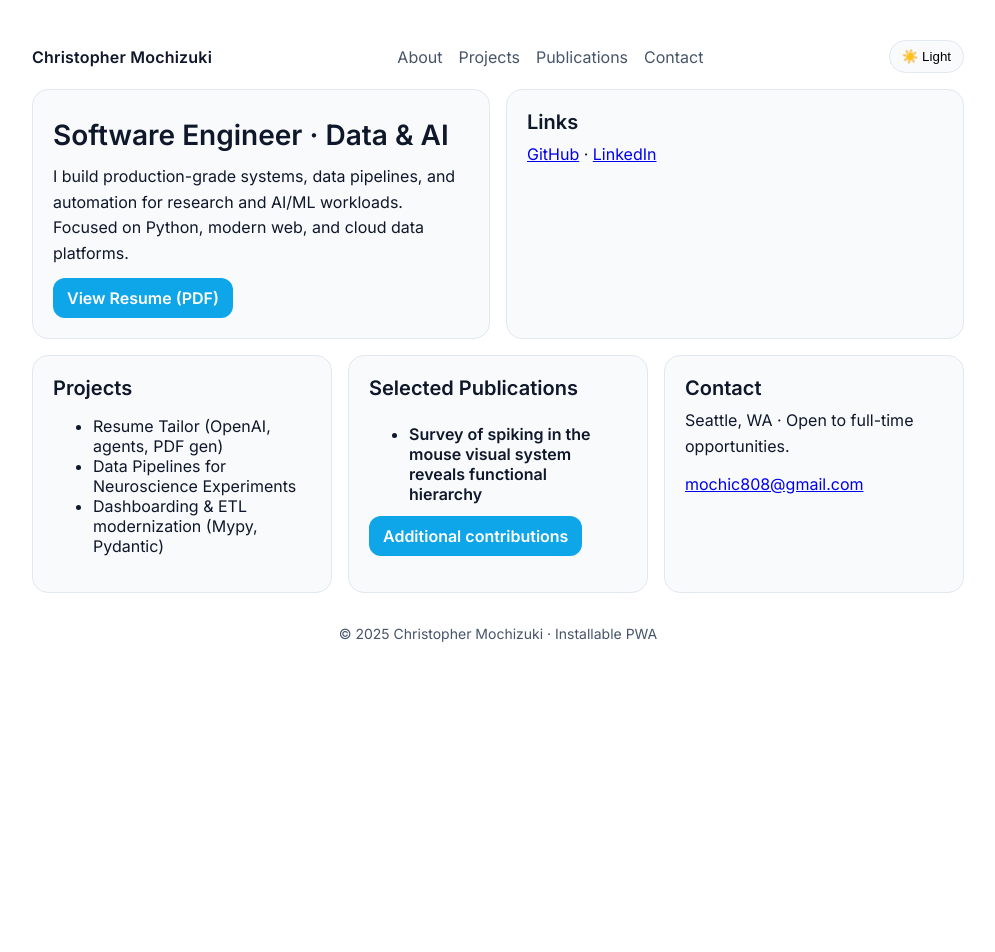
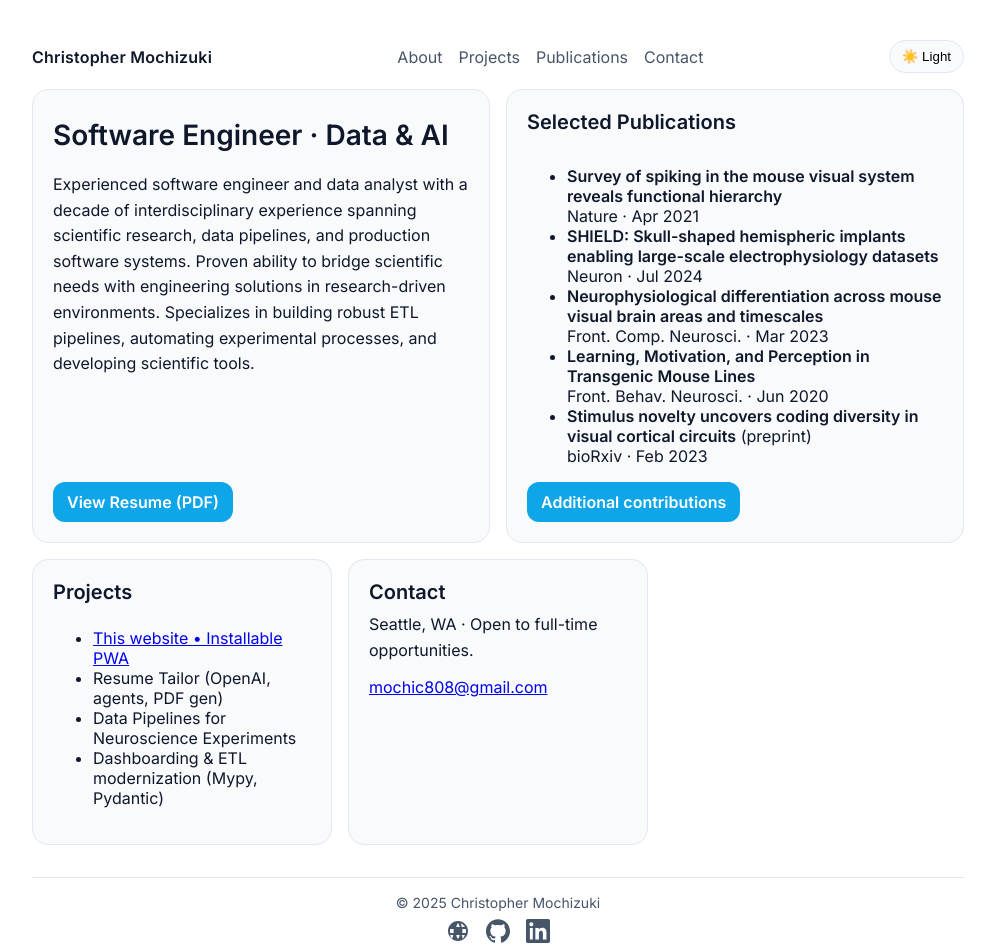
Before and after one commit to mochic/mochic.github.io, a React (Vite) app: page / in a window 1280 px wide. Shown: the top 952 px of the page, without its empty margins (142-1137 px from the left). Before the commit the page ends 800 px from the top, so only its background shows below. Built offline with nearby package versions, Linux system fonts and the light colour scheme.

Commit message:
updated app layout

```diff
--- a/src/App.tsx
+++ b/src/App.tsx
@@ -40,6 +40,37 @@ export default function App() {
       <main className="grid">
         {/* HERO / ABOUT */}
         <section id="about" className="card span-6">
+          <div className="card-header">
+            <h1>Software Engineer · Data & AI</h1>
+          </div>
+          <div
+            className="card-body scrollable"
+            role="region"
+            aria-label="About"
+            tabIndex={0}
+          >
+            <p>
+              Experienced software engineer and data analyst with a decade of
+              interdisciplinary experience spanning scientific research, data
+              pipelines, and production software systems. Proven ability to
+              bridge scientific needs with engineering solutions in
+              research-driven environments. Specializes in building robust ETL
+              pipelines, automating experimental processes, and developing
+              scientific tools.
+            </p>
+          </div>
+          <div className="card-actions">
+            <a
+              className="button"
+              href="/Christopher_Mochizuki_Resume.pdf"
+              target="_blank"
+              rel="noreferrer"
+            >
+              View Resume (PDF)
+            </a>
+          </div>
+        </section>
+        {/* <section id="about" className="card span-6">
           <h1>Software Engineer · Data & AI</h1>
           <p>
             I build production-grade systems, data pipelines, and automation for
@@ -54,34 +85,94 @@ export default function App() {
           >
             View Resume (PDF)
           </a>
-        </section>
+        </section> */}
 
         {/* QUICK LINKS */}
         <section className="card span-6">
-          <h2>Links</h2>
-          <p>
+          <div className="card-header">
+            <h2>Selected Publications</h2>
+          </div>
+          <div
+            className="card-body scrollable"
+            role="region"
+            aria-label="Selected publications"
+            tabIndex={0}
+          >
+            <ul className="pubs">
+              <li className="pub-item">
+                <strong>
+                  Survey of spiking in the mouse visual system reveals
+                  functional hierarchy
+                </strong>
+                <br />
+                <span className="pub-venue">Nature</span> ·{" "}
+                <span className="pub-date">Apr 2021</span>
+              </li>
+              <li className="pub-item">
+                <strong>
+                  SHIELD: Skull-shaped hemispheric implants enabling large-scale
+                  electrophysiology datasets
+                </strong>
+                <br />
+                <span className="pub-venue">Neuron</span> ·{" "}
+                <span className="pub-date">Jul 2024</span>
+              </li>
+              <li className="pub-item">
+                <strong>
+                  Neurophysiological differentiation across mouse visual brain
+                  areas and timescales
+                </strong>
+                <br />
+                <span className="pub-venue">Front. Comp. Neurosci.</span> ·{" "}
+                <span className="pub-date">Mar 2023</span>
+              </li>
+              <li className="pub-item">
+                <strong>
+                  Learning, Motivation, and Perception in Transgenic Mouse Lines
+                </strong>
+                <br />
+                <span className="pub-venue">
+                  Front. Behav. Neurosci.
+                </span> · <span className="pub-date">Jun 2020</span>
+              </li>
+              <li className="pub-item">
+                <strong>
+                  Stimulus novelty uncovers coding diversity in visual cortical
+                  circuits
+                </strong>{" "}
+                (preprint)
+                <br />
+                <span className="pub-venue">bioRxiv</span> ·{" "}
+                <span className="pub-date">Feb 2023</span>
+              </li>
+            </ul>
+          </div>
+
+          <div className="card-actions">
             <a
-              href="https://github.com/mochic"
+              className="button"
+              href="https://www.researchgate.net/scientific-contributions/Chris-Mochizuki-2147168242"
               target="_blank"
               rel="noreferrer"
             >
-              GitHub
-            </a>{" "}
-            ·{" "}
-            <a
-              href="https://www.linkedin.com/in/christopher-mochizuki-9691267b/"
-              target="_blank"
-              rel="noreferrer"
-            >
-              LinkedIn
+              Additional contributions
             </a>
-          </p>
+          </div>
         </section>
 
         {/* PROJECTS */}
         <section id="projects" className="card span-4">
           <h2>Projects</h2>
           <ul>
+            <li>
+              <a
+                href="https://https://mochic.github.io/"
+                target="_blank"
+                rel="noreferrer"
+              >
+                This website • Installable PWA
+              </a>
+            </li>
             <li>Resume Tailor (OpenAI, agents, PDF gen)</li>
             <li>Data Pipelines for Neuroscience Experiments</li>
             <li>Dashboarding & ETL modernization (Mypy, Pydantic)</li>
@@ -90,7 +181,7 @@ export default function App() {
 
         {/* PUBLICATIONS */}
         {/* PUBLICATIONS (scrollable list, static button) */}
-        <section id="publications" className="card span-4 pubs-card">
+        {/* <section id="publications" className="card span-4 pubs-card">
           <h2>Selected Publications</h2>
 
           <div
@@ -159,7 +250,7 @@ export default function App() {
               Additional contributions
             </a>
           </div>
-        </section>
+        </section> */}
 
         {/* CONTACT */}
         <section id="contact" className="card span-4">
@@ -172,7 +263,92 @@ export default function App() {
       </main>
 
       <footer className="footer">
-        © {new Date().getFullYear()} Christopher Mochizuki · Installable PWA
+        <span>© {new Date().getFullYear()} Christopher Mochizuki</span>
+        <div className="social-icons">
+          <a
+            href="https://https://mochic.github.io/"
+            target="_blank"
+            rel="noreferrer"
+            aria-label="Website"
+          >
+            <svg
+              xmlns="http://www.w3.org/2000/svg"
+              width="20"
+              height="20"
+              fill="currentColor"
+              viewBox="0 0 24 24"
+            >
+              <path
+                d="M12 2C6.486 2 2 6.487 2 12s4.486 10 10 10
+             10-4.487 10-10S17.514 2 12 2zm6.93 6h-3.197a15.6
+             15.6 0 00-1.084-3.642A8.024 8.024 0 0118.93 8zM12
+             4c.846 1.163 1.5 2.994 1.773 4H10.23C10.5 6.994
+             11.154 5.163 12 4zM4.07 8h3.197a15.6 15.6 0
+             011.084-3.642A8.024 8.024 0 004.07 8zM4 12c0-.68.07-1.342.198-1.983h3.516a17.53
+             17.53 0 000 3.966H4.198A7.964 7.964 0 014 12zm.07
+             4h3.197a15.6 15.6 0 01-1.084 3.642A8.024 8.024 0
+             014.07 16zM12 20c-.846-1.163-1.5-2.994-1.773-4h3.543C13.5
+             17.006 12.846 18.837 12 20zm3.649-4h3.197a8.024
+             8.024 0 01-2.113 3.642A15.6 15.6 0 0015.649 16zm.637-2a15.52
+             15.52 0 000-3.966h3.516A7.964 7.964 0 0120 12c0
+             .68-.07 1.342-.198 1.983h-3.516z"
+              />
+            </svg>
+          </a>
+          <a
+            href="https://github.com/mochic"
+            target="_blank"
+            rel="noreferrer"
+            aria-label="GitHub"
+          >
+            <svg
+              role="img"
+              viewBox="0 0 24 24"
+              xmlns="http://www.w3.org/2000/svg"
+            >
+              <path
+                fill="currentColor"
+                d="M12 .297c-6.63 0-12 5.373-12 12 0
+          5.303 3.438 9.8 8.205 11.385.6.113.82-.258.82-.577
+          0-.285-.01-1.04-.015-2.04-3.338.724-4.042-1.61-4.042-1.61
+          -.546-1.385-1.333-1.754-1.333-1.754-1.089-.744.083-.729.083-.729
+          1.205.084 1.84 1.236 1.84 1.236 1.07 1.835 2.807
+          1.304 3.492.997.108-.775.418-1.304.76-1.604-2.665-.3-5.466-1.334-5.466-5.93
+          0-1.31.465-2.38 1.235-3.22-.123-.303-.535-1.523.117-3.176
+          0 0 1.008-.322 3.3 1.23.96-.267 1.98-.399
+          3-.404 1.02.005 2.04.137 3 .404 2.29-1.552
+          3.297-1.23 3.297-1.23.653 1.653.241 2.873.118 3.176.77.84
+          1.234 1.91 1.234 3.22 0 4.61-2.803
+          5.625-5.475 5.92.43.37.823 1.096.823 2.21
+          0 1.594-.015 2.877-.015 3.27 0 .32.218.694.825.576
+          C20.565 22.092 24 17.592 24 12.297c0-6.627-5.373-12-12-12"
+              />
+            </svg>
+          </a>
+          <a
+            href="https://www.linkedin.com/in/christopher-mochizuki-9691267b/"
+            target="_blank"
+            rel="noreferrer"
+            aria-label="LinkedIn"
+          >
+            <svg
+              role="img"
+              viewBox="0 0 24 24"
+              xmlns="http://www.w3.org/2000/svg"
+            >
+              <path
+                fill="currentColor"
+                d="M20.447 20.452h-3.554v-5.569c0-1.328-.025-3.037-1.852-3.037
+          -1.853 0-2.137 1.445-2.137 2.939v5.667H9.35V9h3.414v1.561h.049
+          c.476-.9 1.637-1.85 3.37-1.85 3.601 0 4.268 2.37 4.268 5.455v6.286z
+          M5.337 7.433a2.062 2.062 0 1 1 0-4.124 2.062 2.062 0 0 1 0 4.124z
+          M6.814 20.452H3.861V9h2.953v11.452zM22.225 0H1.771
+          C.792 0 0 .774 0 1.729v20.542C0 23.227.792 24 1.771 24h20.451
+          C23.2 24 24 23.227 24 22.271V1.729C24 .774 23.2 0 22.225 0z"
+              />
+            </svg>
+          </a>
+        </div>
       </footer>
     </div>
   );
--- a/src/styles.css
+++ b/src/styles.css
@@ -157,3 +157,82 @@ a.button {
   --bg: #0b1220;
   --bg-rgb: 11, 18, 32;
 }
+
+.footer {
+  display: flex;
+  flex-direction: column;
+  align-items: center;
+  gap: 8px;
+  margin-top: 32px;
+  padding: 16px 0;
+  border-top: 1px solid var(--border);
+}
+
+.social-icons {
+  display: flex;
+  gap: 16px;
+}
+
+.social-icons a {
+  color: var(--muted);
+  transition: color 0.2s;
+}
+
+.social-icons a:hover {
+  color: var(--accent);
+}
+
+.social-icons svg {
+  width: 24px;
+  height: 24px;
+}
+
+.card {
+  display: flex;
+  flex-direction: column;
+}
+
+/* Header stays fixed height and doesn't scroll */
+.card-header {
+  flex: 0 0 auto;
+  padding-bottom: 8px;
+}
+
+/* Body scrolls when content exceeds max height */
+.card-body {
+  position: relative;
+  flex: 1 1 auto;
+  overflow-y: auto;
+  min-height: 0;
+}
+
+/* Add the fade overlay */
+.card-body::after {
+  content: "";
+  position: sticky; /* stays at bottom when scrolling */
+  bottom: 0;
+  left: 0;
+  width: 100%;
+  height: 40px; /* fade height */
+  pointer-events: none;
+  background: linear-gradient(to bottom, rgba(255, 255, 255, 0), var(--bg));
+  z-index: 1;
+}
+
+/* Dark mode fade */
+:root[data-theme="dark"] .card-body::after {
+  background: linear-gradient(to bottom, rgba(0, 0, 0, 0), var(--bg));
+}
+
+/* Footer sticks to the bottom */
+.card-actions {
+  flex: 0 0 auto;
+  margin-top: auto;
+}
+
+/* Limit total card height on larger screens */
+/* @media (min-width: 800px) {
+  .card {
+    max-height: 380px; /* adjust to taste */
+  }
+} */
```
